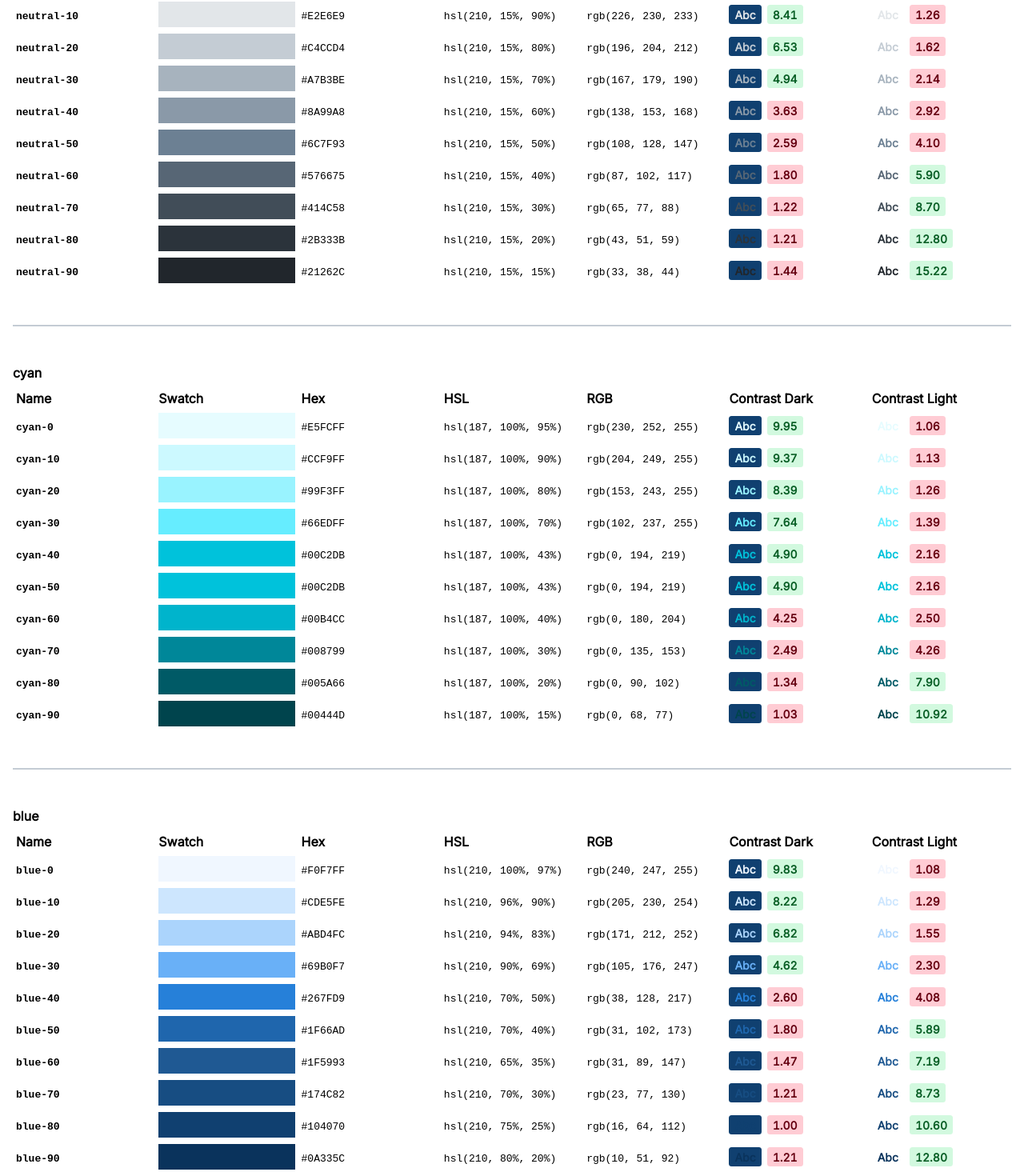
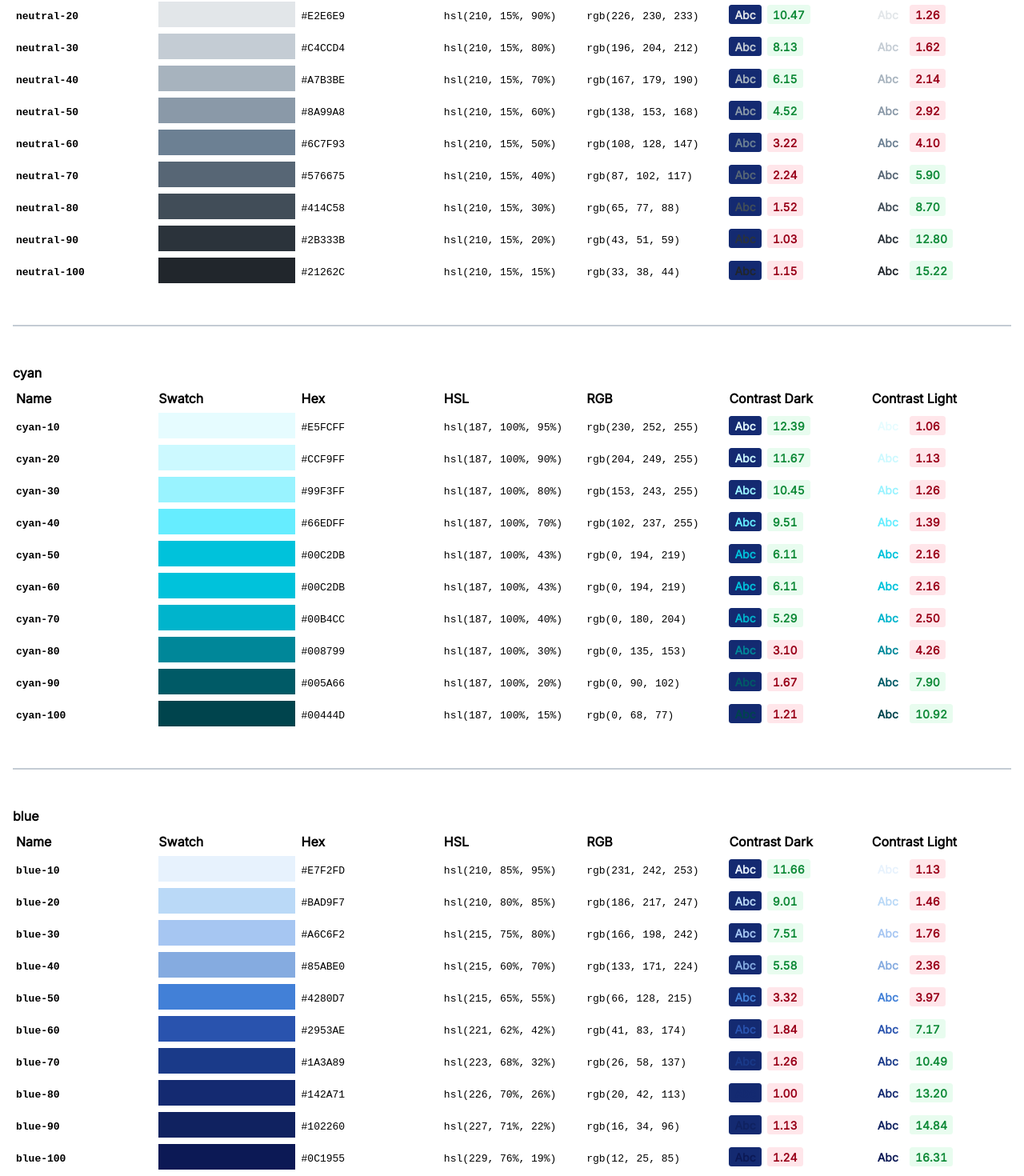
Before and after one commit to scottdejonge/color-system, a Vue app: page / in a window 1280 px wide. Shown: the part 879-2349 px from the top of the page at 80% size. Built offline with nearby package versions, Linux system fonts and the light colour scheme.

Commit message:
Keys and colors

```diff
--- a/constants/constants.js
+++ b/constants/constants.js
@@ -1,7 +1,7 @@
 import palettes from './palettes.json'
 
 export const BASE_COLORS = {
-  LIGHT: palettes.neutral['0'].value,
+  LIGHT: palettes.neutral['10'].value,
   DEFAULT: palettes.neutral['50'].value,
   DARK: palettes.blue['80'].value,
   BLUE: {
--- a/constants/palettes.json
+++ b/constants/palettes.json
@@ -1,225 +1,225 @@
 {
   "neutral": {
-    "0": {
+    "10": {
       "value": "hsl(210, 15%, 100%)"
     },
-    "10": {
+    "20": {
       "value": "hsl(210, 15%, 90%)"
     },
-    "20": {
+    "30": {
       "value": "hsl(210, 15%, 80%)"
     },
-    "30": {
+    "40": {
       "value": "hsl(210, 15%, 70%)"
     },
-    "40": {
+    "50": {
       "value": "hsl(210, 15%, 60%)"
     },
-    "50": {
+    "60": {
       "value": "hsl(210, 15%, 50%)"
     },
-    "60": {
+    "70": {
       "value": "hsl(210, 15%, 40%)"
     },
-    "70": {
+    "80": {
       "value": "hsl(210, 15%, 30%)"
     },
-    "80": {
+    "90": {
       "value": "hsl(210, 15%, 20%)"
     },
-    "90": {
+    "100": {
       "value": "hsl(210, 15%, 15%)"
     }
   },
   "cyan": {
-    "0": {
+    "10": {
       "value": "hsl(187, 100%, 95%)"
     },
-    "10": {
+    "20": {
       "value": "hsl(187, 100%, 90%)"
     },
-    "20": {
+    "30": {
       "value": "hsl(187, 100%, 80%)"
     },
-    "30": {
+    "40": {
       "value": "hsl(187, 100%, 70%)"
-    },
-    "40": {
-      "value": "hsl(187, 100%, 43%)"
     },
     "50": {
       "value": "hsl(187, 100%, 43%)"
     },
     "60": {
+      "value": "hsl(187, 100%, 43%)"
+    },
+    "70": {
       "value": "hsl(187, 100%, 40%)"
     },
-    "70": {
+    "80": {
       "value": "hsl(187, 100%, 30%)"
     },
-    "80": {
+    "90": {
       "value": "hsl(187, 100%, 20%)"
     },
-    "90": {
+    "100": {
       "value": "hsl(187, 100%, 15%)"
     }
   },
   "blue": {
-    "0": {
-      "value": "hsl(210, 100%, 97%)"
-    },
     "10": {
-      "value": "hsl(210, 96%, 90%)"
+      "value": "hsl(210, 85%, 95%)"
     },
     "20": {
-      "value": "hsl(210, 94%, 83%)"
+      "value": "hsl(210, 80%, 85%)"
     },
     "30": {
-      "value": "hsl(210, 90%, 69%)"
+      "value": "hsl(215, 75%, 80%)"
     },
     "40": {
-      "value": "hsl(210, 70%, 50%)"
+      "value": "hsl(215, 60%, 70%)"
     },
     "50": {
-      "value": "hsl(210, 70%, 40%)"
+      "value": "hsl(215, 65%, 55%)"
     },
     "60": {
-      "value": "hsl(210, 65%, 35%)"
+      "value": "hsl(221, 62%, 42%)"
     },
     "70": {
-      "value": "hsl(210, 70%, 30%)"
+      "value": "hsl(223, 68%, 32%)"
     },
     "80": {
-      "value": "hsl(210, 75%, 25%)"
+      "value": "hsl(226, 70%, 26%)"
     },
     "90": {
-      "value": "hsl(210, 80%, 20%)"
+      "value": "hsl(227, 71%, 22%)"
+    },
+    "100": {
+      "value": "hsl(229, 76%, 19%)"
     }
   },
   "green": {
-    "0": {
+    "10": {
       "value": "hsl(140, 80%, 95%)"
     },
-    "10": {
+    "20": {
       "value": "hsl(140, 75%, 90%)"
     },
-    "20": {
+    "30": {
       "value": "hsl(140, 70%, 80%)"
     },
-    "30": {
+    "40": {
       "value": "hsl(140, 65%, 70%)"
     },
-    "40": {
+    "50": {
       "value": "hsl(140, 60%, 60%)"
     },
-    "50": {
+    "60": {
       "value": "hsl(140, 70%, 50%)"
     },
-    "60": {
+    "70": {
       "value": "hsl(140, 75%, 40%)"
     },
-    "70": {
+    "80": {
       "value": "hsl(140, 80%, 30%)"
     },
-    "80": {
+    "90": {
       "value": "hsl(140, 85%, 20%)"
     },
-    "90": {
+    "100": {
       "value": "hsl(140, 90%, 15%)"
     }
   },
   "yellow": {
-    "0": {
-      "value": "hsl(50, 80%, 90%)"
-    },
     "10": {
-      "value": "hsl(50, 75%, 85%)"
+      "value": "hsl(50, 100%, 90%)"
     },
     "20": {
-      "value": "hsl(50, 70%, 80%)"
+      "value": "hsl(50, 100%, 80%)"
     },
     "30": {
-      "value": "hsl(50, 70%, 75%)"
+      "value": "hsl(45, 100%, 75%)"
     },
     "40": {
-      "value": "hsl(50, 65%, 65%)"
+      "value": "hsl(40, 100%, 65%)"
     },
     "50": {
-      "value": "hsl(50, 70%, 50%)"
+      "value": "hsl(40, 100%, 55%)"
     },
     "60": {
-      "value": "hsl(50, 75%, 45%)"
+      "value": "hsl(37.5, 100%, 50%)"
     },
     "70": {
-      "value": "hsl(50, 80%, 40%)"
+      "value": "hsl(32.5, 100%, 50%)"
     },
     "80": {
-      "value": "hsl(50, 85%, 35%)"
+      "value": "hsl(30, 90%, 45%)"
     },
     "90": {
-      "value": "hsl(50, 90%, 30%)"
+      "value": "hsl(30, 90%, 30%)"
+    },
+    "100": {
+      "value": "hsl(25, 90%, 20%)"
     }
   },
   "red": {
-    "0": {
+    "10": {
       "value": "hsl(350, 100%, 95%)"
     },
-    "10": {
+    "20": {
       "value": "hsl(350, 100%, 90%)"
     },
-    "20": {
+    "30": {
       "value": "hsl(350, 100%, 80%)"
     },
-    "30": {
+    "40": {
       "value": "hsl(350, 100%, 70%)"
     },
-    "40": {
+    "50": {
       "value": "hsl(350, 100%, 60%)"
     },
-    "50": {
+    "60": {
       "value": "hsl(350, 100%, 50%)"
     },
-    "60": {
+    "70": {
       "value": "hsl(350, 100%, 40%)"
     },
-    "70": {
+    "80": {
       "value": "hsl(350, 100%, 30%)"
     },
-    "80": {
+    "90": {
       "value": "hsl(350, 100%, 20%)"
     },
-    "90": {
+    "100": {
       "value": "hsl(350, 100%, 15%)"
     }
   },
   "magenta": {
-    "0": {
+    "10": {
       "value": "hsl(330, 80%, 95%)"
     },
-    "10": {
+    "20": {
       "value": "hsl(330, 80%, 90%)"
     },
-    "20": {
+    "30": {
       "value": "hsl(330, 80%, 80%)"
     },
-    "30": {
+    "40": {
       "value": "hsl(330, 80%, 70%)"
     },
-    "40": {
+    "50": {
       "value": "hsl(330, 75%, 50%)"
     },
-    "50": {
+    "60": {
       "value": "hsl(330, 80%, 45%)"
     },
-    "60": {
+    "70": {
       "value": "hsl(330, 85%, 40%)"
     },
-    "70": {
+    "80": {
       "value": "hsl(330, 90%, 30%)"
     },
-    "80": {
+    "90": {
       "value": "hsl(330, 95%, 25%)"
     },
-    "90": {
+    "100": {
       "value": "hsl(330, 100%, 20%)"
     }
   }
```
